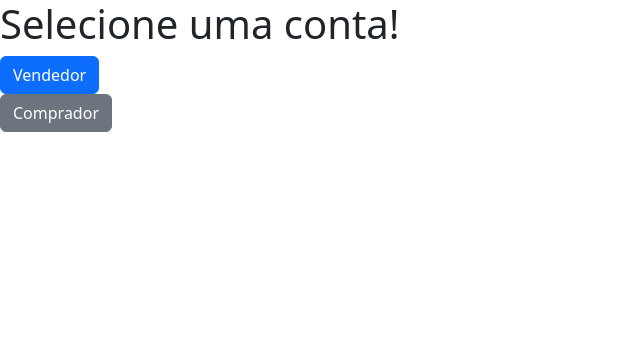
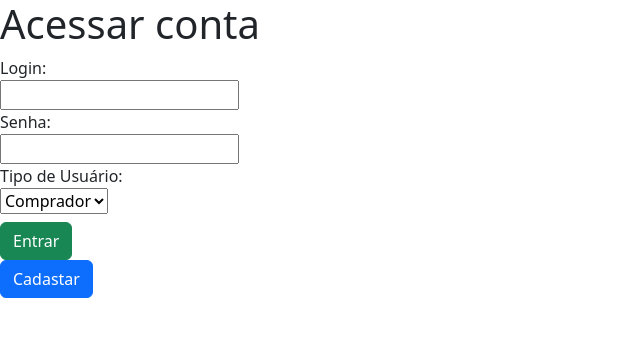
Before and after one commit to BirouD/Marketplace, a Django app: template Marketplace/templates/Marketplace/home.html in a window 1280 px wide. Shown: the top 337 px of the page, without its empty margins (0-640 px from the left). Run offline with Django 3.2, Linux system fonts and the light colour scheme; the template is opened without the code that fills it, so the values that code supplies are empty.

Commit message:
Add files via upload

```diff
--- a/Marketplace/settings.py
+++ b/Marketplace/settings.py
@@ -21,7 +21,7 @@ BASE_DIR = Path(__file__).resolve().parent.parent
 # See https://docs.djangoproject.com/en/4.2/howto/deployment/checklist/
 
 # SECURITY WARNING: keep the secret key used in production secret!
-SECRET_KEY = #COLAR A SUA SECRET KEY
+SECRET_KEY = "django-insecure-qc_=l7se#x7h^#-ry%k8ktb7%s7u^hq@0p^a!%wz%$khqm1-#h"#COLAR A SUA SECRET KEY
 
 # SECURITY WARNING: don't run with debug turned on in production!
 DEBUG = True
--- a/Marketplace/templates/Marketplace/home.html
+++ b/Marketplace/templates/Marketplace/home.html
@@ -9,13 +9,35 @@
   </head>
 
   <body>
-    <h1>Selecione uma conta!</h1>
-    <form action='{% url 'vendedor' %}'>
+    <h1>Acessar conta</h1>
+    <!-- Formulário de Login -->
+    <form action='{% url 'homepage' %}'>  <!-- Entrar na conta -->
+      <label for="login">Login:</label><br>
+      <input type="text" id="login" name="login"><br>
+      <label for="senha">Senha:</label><br>
+      <input type="password" id="senha" name="senha"><br>
+      <label for="tipoUsuario">Tipo de Usuário:</label><br>
+      <select name="usuario" id="tipoUsuario">
+        <option value="Comprador"> Comprador</option>
+        <option value="Vendedor"> Vendedor</option>
+      </select>
+      <h1></h1>
+      <input type='submit' value='Entrar' class='btn btn-success'/>
+    </form>
+    <form action='{% url 'cadastro' %}'>
+      <input type='submit' value='Cadastar' class='btn btn-primary'/>
+    </form>
+    <!-- Fim do Formulário de Login -->
+
+
+
+  <!--<form action='{% url 'vendedor' %}'>
       <input type='submit' value='Vendedor' class='btn btn-primary'/>
     </form>
     <form action='{% url 'comprador' %}'>
       <input type='submit' value='Comprador' class='btn btn-secondary'/>
     </form>
+  -->
     <script src="https://cdn.jsdelivr.net/npm/bootstrap@5.3.2/dist/js/bootstrap.bundle.min.js" integrity="sha384-C6RzsynM9kWDrMNeT87bh95OGNyZPhcTNXj1NW7RuBCsyN/o0jlpcV8Qyq46cDfL" crossorigin="anonymous"></script>
   </body>
 </html>
--- a/Marketplace/urls.py
+++ b/Marketplace/urls.py
@@ -16,12 +16,14 @@ Including another URLconf
 """
 from django.contrib import admin
 from django.urls import path
+from django.urls.conf import include
 from Marketplace import views
 
 urlpatterns = [
   path('admin/', admin.site.urls),
-  path("cadastro", views.cadastro, name = "cadastro"),
   path("", views.home, name = "homepage"),
+  path("cadastro/", views.cadastro, name = "cadastro"),
+  #path("cadastro/", include('cadastro.urls')),
   path("vendedor/", views.vendedor, name = "vendedor"),
   path("comprador/", views.comprador, name = "comprador"),
 ]
```
Also changed, not shown: Marketplace/models.py (added, +10 -0 lines), Marketplace/templates/Marketplace/cadastro.html (+11 -4 lines).
